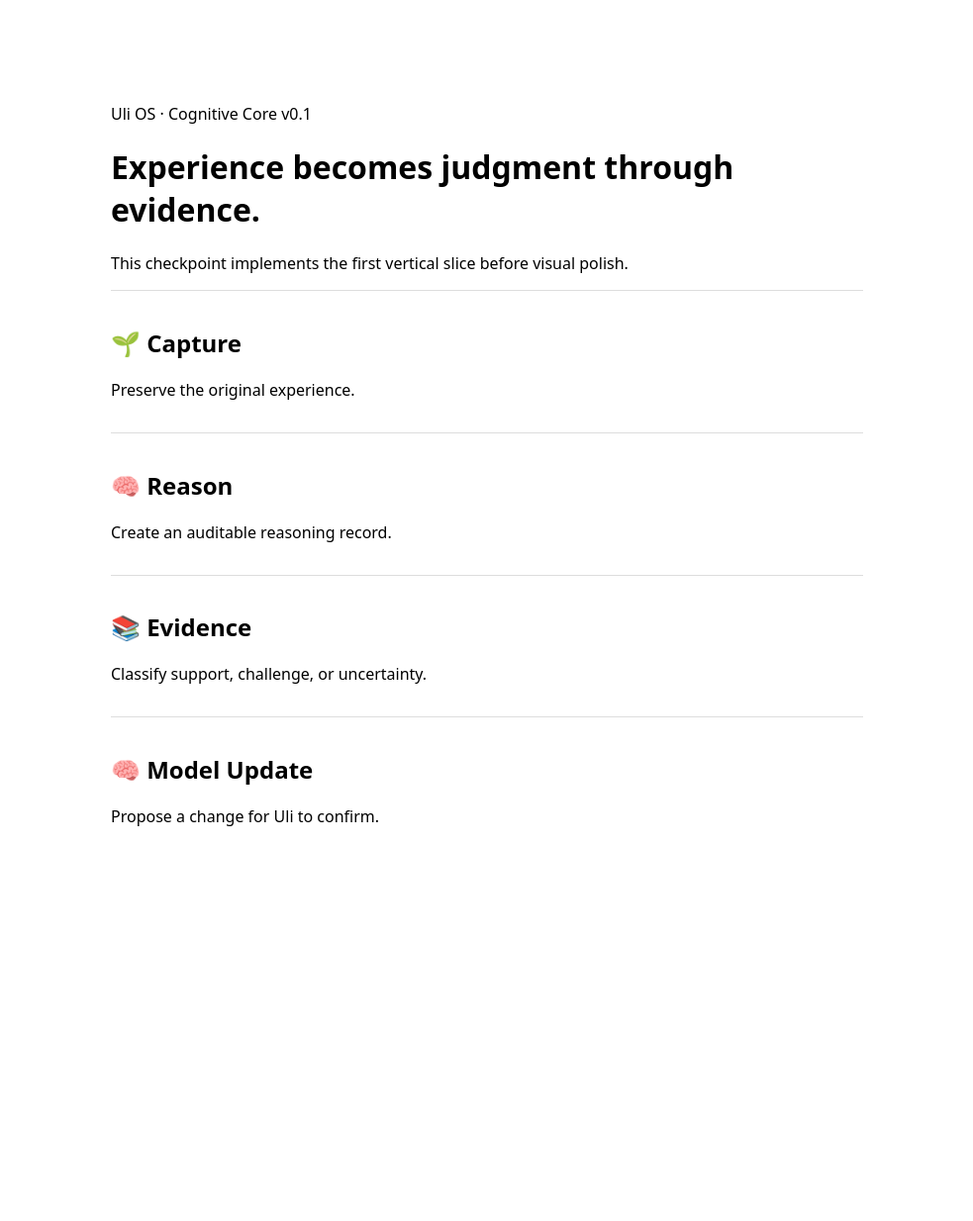
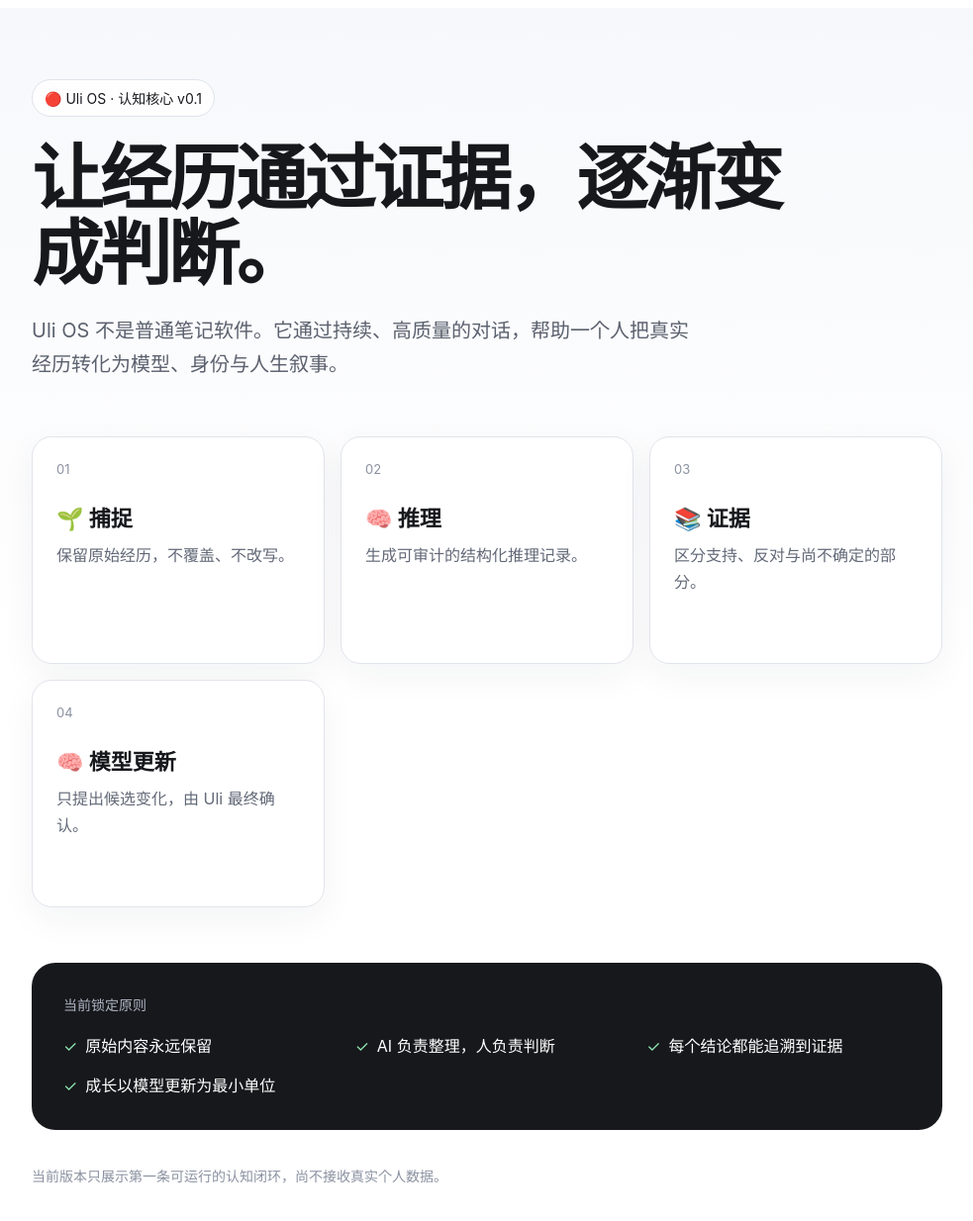
Before and after one commit to yulicccccc/uli-os, a Next.js app in the folder apps/web/: page / in a window 1280 px wide. Shown: the top 1234 px of the page at 99% size, without its empty margins (148-1131 px from the left). Before the commit the page ends 956 px from the top, so only its background shows below. Built offline with nearby package versions, Linux system fonts and the light colour scheme.

Commit message:
feat: localize Uli OS homepage to Chinese

```diff
--- a/apps/web/app/page.tsx
+++ b/apps/web/app/page.tsx
@@ -1,24 +1,128 @@
 const phases = [
-  ["🌱 Capture", "Preserve the original experience."],
-  ["🧠 Reason", "Create an auditable reasoning record."],
-  ["📚 Evidence", "Classify support, challenge, or uncertainty."],
-  ["🧠 Model Update", "Propose a change for Uli to confirm."],
+  ["🌱 捕捉", "保留原始经历，不覆盖、不改写。"],
+  ["🧠 推理", "生成可审计的结构化推理记录。"],
+  ["📚 证据", "区分支持、反对与尚不确定的部分。"],
+  ["🧠 模型更新", "只提出候选变化，由 Uli 最终确认。"],
+];
+
+const principles = [
+  "原始内容永远保留",
+  "AI 负责整理，人负责判断",
+  "每个结论都能追溯到证据",
+  "成长以模型更新为最小单位",
 ];
 
 export default function HomePage() {
   return (
-    <main style={{ maxWidth: 760, margin: "64px auto", fontFamily: "system-ui", padding: 24 }}>
-      <p>Uli OS · Cognitive Core v0.1</p>
-      <h1>Experience becomes judgment through evidence.</h1>
-      <p>This checkpoint implements the first vertical slice before visual polish.</p>
-      <section>
-        {phases.map(([title, description]) => (
-          <article key={title} style={{ borderTop: "1px solid #ddd", padding: "16px 0" }}>
-            <h2>{title}</h2>
-            <p>{description}</p>
-          </article>
-        ))}
-      </section>
+    <main
+      style={{
+        minHeight: "100vh",
+        background: "linear-gradient(180deg, #f7f8fb 0%, #ffffff 52%)",
+        color: "#17181c",
+        fontFamily: 'Inter, "PingFang SC", "Microsoft YaHei", system-ui, sans-serif',
+      }}
+    >
+      <div style={{ maxWidth: 920, margin: "0 auto", padding: "72px 24px 96px" }}>
+        <header style={{ marginBottom: 56 }}>
+          <div
+            style={{
+              display: "inline-flex",
+              alignItems: "center",
+              gap: 8,
+              padding: "8px 12px",
+              border: "1px solid #dfe3ea",
+              borderRadius: 999,
+              background: "rgba(255,255,255,0.85)",
+              fontSize: 14,
+              marginBottom: 24,
+            }}
+          >
+            🔴 Uli OS · 认知核心 v0.1
+          </div>
+
+          <h1
+            style={{
+              margin: 0,
+              maxWidth: 760,
+              fontSize: "clamp(42px, 7vw, 72px)",
+              lineHeight: 1.05,
+              letterSpacing: "-0.045em",
+            }}
+          >
+            让经历通过证据，逐渐变成判断。
+          </h1>
+
+          <p
+            style={{
+              maxWidth: 680,
+              margin: "24px 0 0",
+              fontSize: 20,
+              lineHeight: 1.7,
+              color: "#5b616e",
+            }}
+          >
+            Uli OS 不是普通笔记软件。它通过持续、高质量的对话，帮助一个人把真实经历转化为模型、身份与人生叙事。
+          </p>
+        </header>
+
+        <section
+          style={{
+            display: "grid",
+            gridTemplateColumns: "repeat(auto-fit, minmax(220px, 1fr))",
+            gap: 16,
+            marginBottom: 56,
+          }}
+        >
+          {phases.map(([title, description], index) => (
+            <article
+              key={title}
+              style={{
+                minHeight: 180,
+                padding: 24,
+                border: "1px solid #e1e4ea",
+                borderRadius: 20,
+                background: "rgba(255,255,255,0.9)",
+                boxShadow: "0 12px 36px rgba(25, 32, 56, 0.05)",
+              }}
+            >
+              <div style={{ fontSize: 13, color: "#8a91a0", marginBottom: 24 }}>
+                0{index + 1}
+              </div>
+              <h2 style={{ margin: "0 0 10px", fontSize: 22 }}>{title}</h2>
+              <p style={{ margin: 0, lineHeight: 1.7, color: "#626977" }}>{description}</p>
+            </article>
+          ))}
+        </section>
+
+        <section
+          style={{
+            padding: 32,
+            borderRadius: 24,
+            background: "#17181c",
+            color: "#ffffff",
+          }}
+        >
+          <p style={{ margin: "0 0 20px", color: "#aeb5c2", fontSize: 14 }}>当前锁定原则</p>
+          <div
+            style={{
+              display: "grid",
+              gridTemplateColumns: "repeat(auto-fit, minmax(220px, 1fr))",
+              gap: "14px 28px",
+            }}
+          >
+            {principles.map((principle) => (
+              <div key={principle} style={{ lineHeight: 1.6 }}>
+                <span style={{ color: "#8ee7b3", marginRight: 8 }}>✓</span>
+                {principle}
+              </div>
+            ))}
+          </div>
+        </section>
+
+        <footer style={{ marginTop: 36, color: "#8a91a0", fontSize: 14 }}>
+          当前版本只展示第一条可运行的认知闭环，尚不接收真实个人数据。
+        </footer>
+      </div>
     </main>
   );
 }
```
